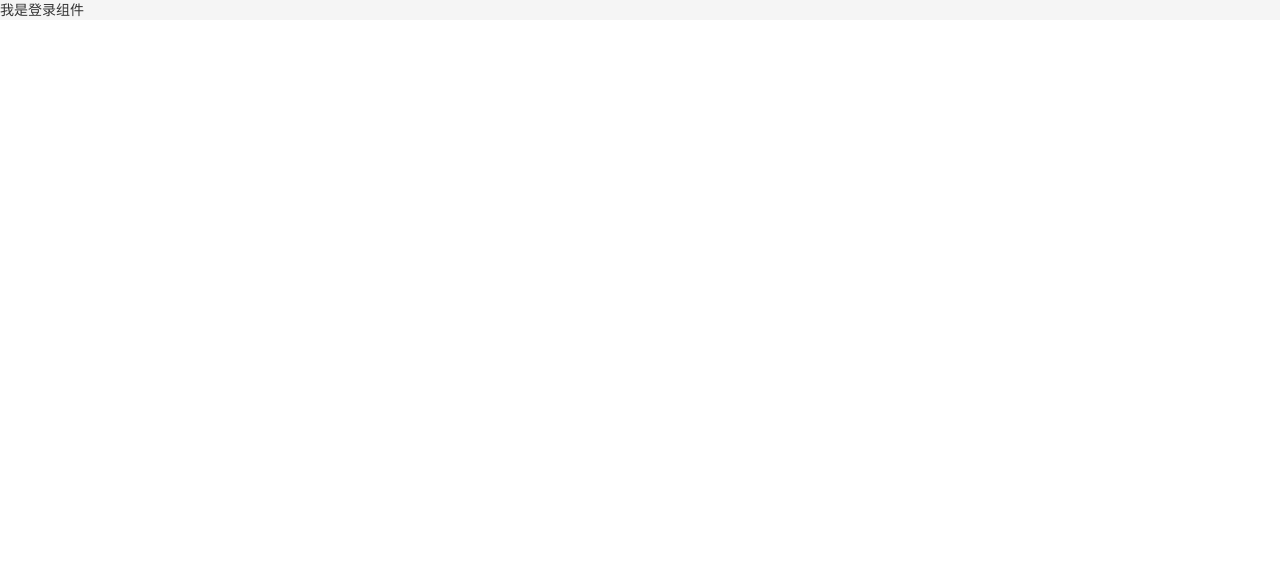
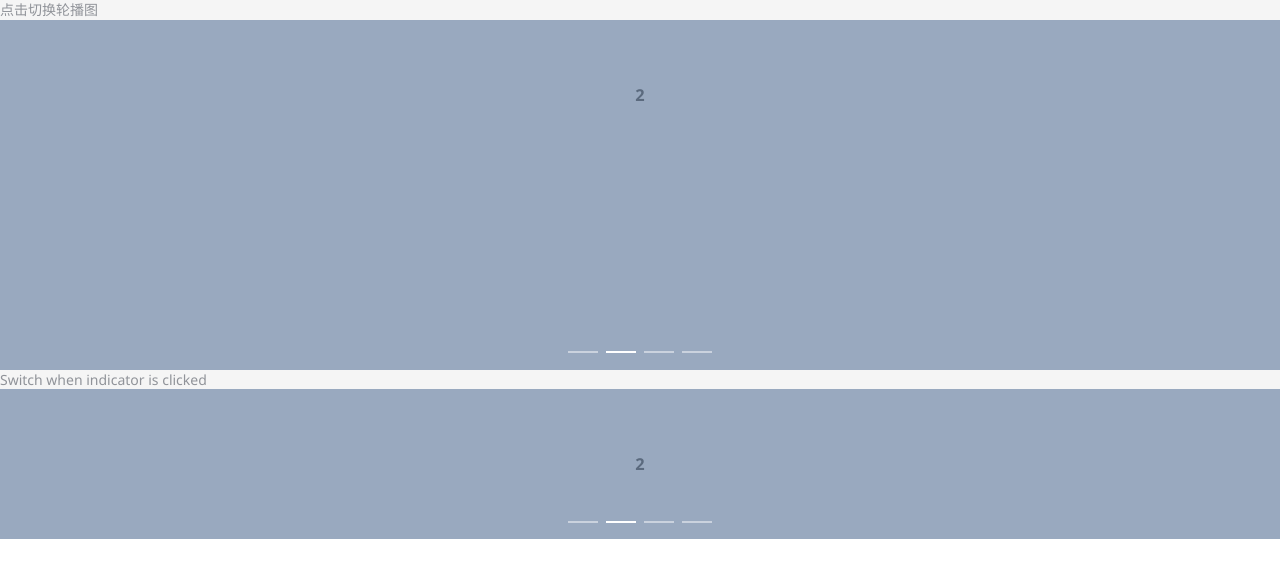
Before and after one commit to DeFu99/XiaoTuXian, a Vue app: page /login in a window 1280 px wide. Shown: the top 578 px of the page. Built offline with nearby package versions, Linux system fonts and the light colour scheme; a small style sheet from the web is missing.

Commit message:
回顾总结

```diff
--- a/src/views/Home/components/HomeCategory.vue
+++ b/src/views/Home/components/HomeCategory.vue
@@ -13,7 +13,7 @@
 					<ul>
 						<li v-for="i in item.goods" :key="i.id">
 							<RouterLink to="/">
-								<img :src="i.picture"  />
+								<img :src="i.picture" />
 								<div class="info">
 									<p class="name ellipsis-2">{{ i.name }}</p>
 									<p class="desc ellipsis">{{ i.desc }}</p>
--- a/src/views/Home/components/HomeHot.vue
+++ b/src/views/Home/components/HomeHot.vue
@@ -36,7 +36,7 @@
 			transition: all 0.5s;
 
 			&:hover {
-				transform: translate3d(0, -3px, 0);
+				transform: translate3d(0, -6px, 0);
 				box-shadow: 0 3px 8px rgb(0 0 0 / 20%);
 			}
 
--- a/src/views/Home/components/HomeNew.vue
+++ b/src/views/Home/components/HomeNew.vue
@@ -38,8 +38,9 @@
 			background: #f0f9f4;
 			transition: all 0.5s;
 
+			// &相当于上一级
 			&:hover {
-				transform: translate3d(0, -3px, 0);
+				transform: translate3d(0, -6px, 0);
 				box-shadow: 0 3px 8px rgb(0 0 0 / 20%);
 			}
 
--- a/src/views/Home/components/HomeProduct.vue
+++ b/src/views/Home/components/HomeProduct.vue
@@ -1,5 +1,5 @@
 <template>
     <div>
-        lskdfj
+        我是产品
     </div>
 </template>
--- a/src/views/Home/index.vue
+++ b/src/views/Home/index.vue
@@ -14,5 +14,4 @@
 	import HomeNew from "./components/HomeNew.vue";
 	import HomeHot from "./components/HomeHot.vue";
 	import homeProduct from "./components/HomeProduct.vue";
-
 </script>
--- a/src/views/Login/index.vue
+++ b/src/views/Login/index.vue
@@ -1,15 +1,42 @@
 <template>
-    <div>
-        我是登录组件
-    </div>
+	<div class="block text-center">
+		<span class="demonstration">点击切换轮播图</span>
+
+		<el-carousel height="350px">
+			<el-carousel-item v-for="item in 4" :key="item">
+				<h3 class="small justify-center" text="2xl">{{ item }}</h3>
+			</el-carousel-item>
+		</el-carousel>
+	</div>
+
+	<div class="block text-center" m="t-4">
+		<span class="demonstration">Switch when indicator is clicked</span>
+		<el-carousel trigger="click" height="150px">
+			<el-carousel-item v-for="item in 4" :key="item">
+				<h3 class="small justify-center" text="2xl">{{ item }}</h3>
+			</el-carousel-item>
+		</el-carousel>
+	</div>
 </template>
 
-<script>
-    export default {
+<style scoped>
+	.demonstration {
+		color: var(--el-text-color-secondary);
+	}
 
-    }
-</script>
+	.el-carousel__item h3 {
+		color: #475669;
+		opacity: 0.75;
+		line-height: 150px;
+		margin: 0;
+		text-align: center;
+	}
 
-<style  scoped>
+	.el-carousel__item:nth-child(2n) {
+		background-color: #99a9bf;
+	}
 
+	.el-carousel__item:nth-child(2n + 1) {
+		background-color: #d3dce6;
+	}
 </style>
```
